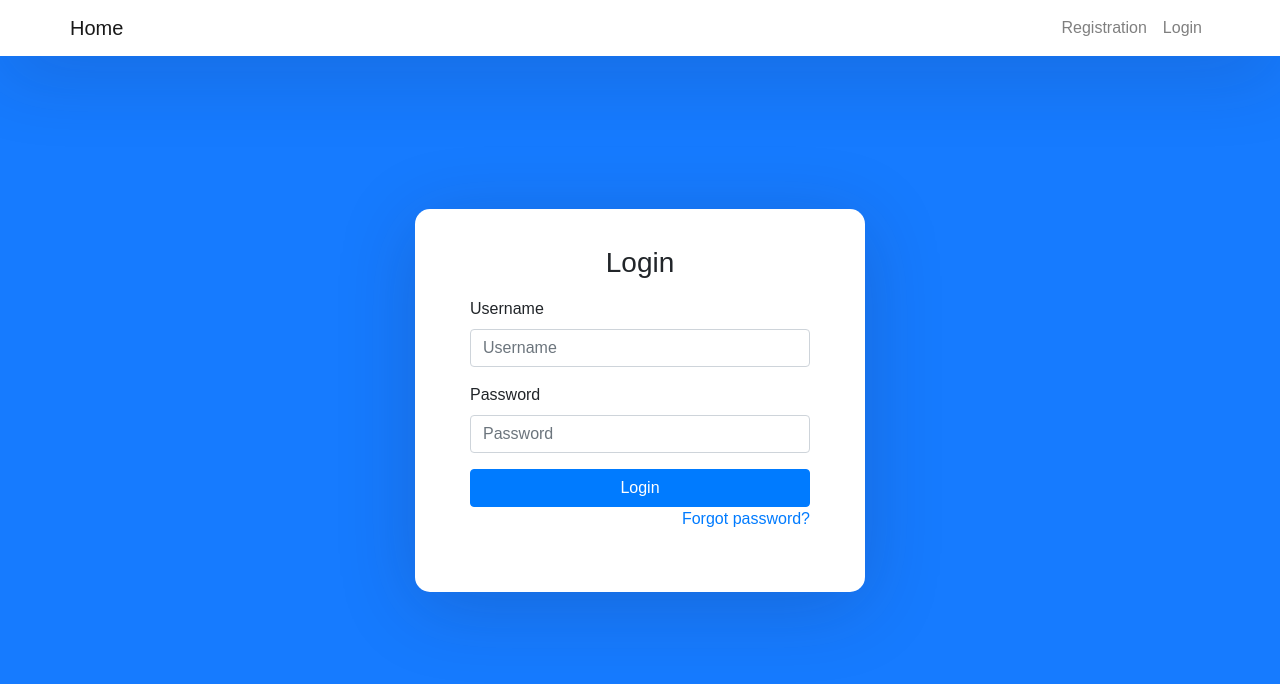
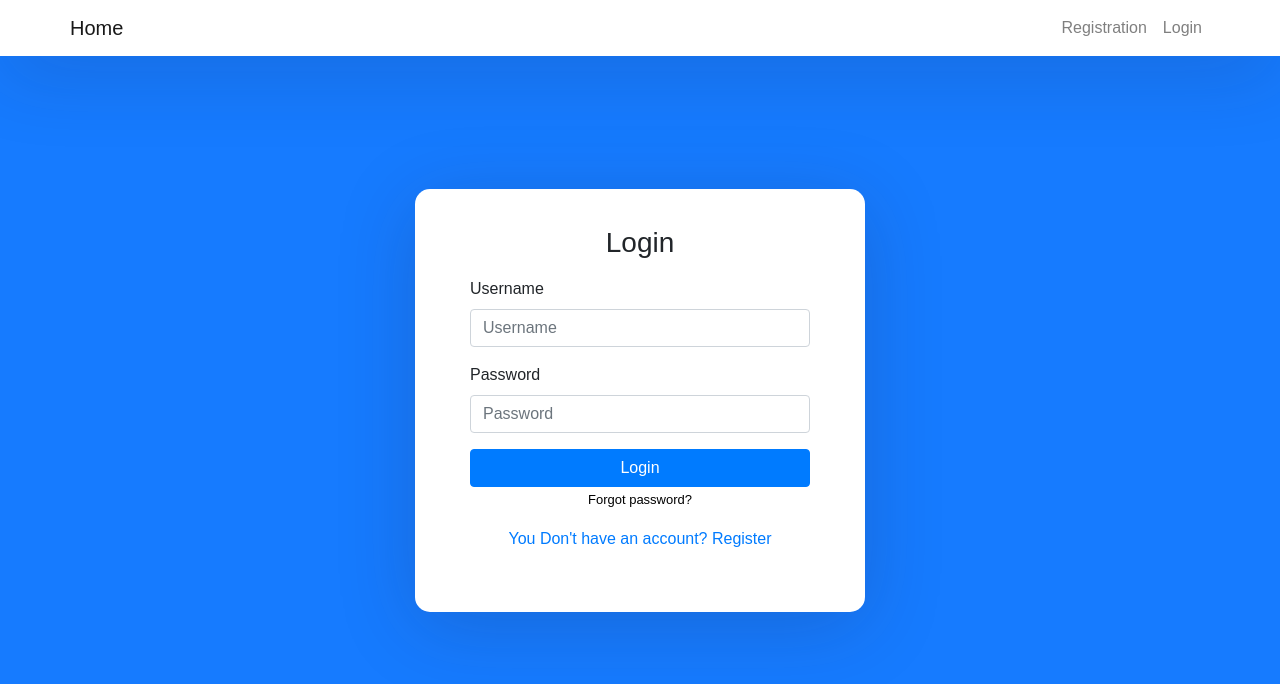
Before and after one commit to OmTaskHeroku/omtask-front, a Vue app: page /login in a window 1280 px wide. Shown: the top 684 px of the page. Built offline with nearby package versions, Linux system fonts and the light colour scheme.

Commit message:
Dodanie linków do przechodzenia pomiędzy pod stronami

```diff
--- a/src/components/LoginMain.vue
+++ b/src/components/LoginMain.vue
@@ -13,8 +13,12 @@
 
   <button class="btn btn-primary btn-block">Login</button>
 
-  <p class="forgot-passwprd text-right">
+  <p class="forgot-password text-center">
     <router-link to="forgot">Forgot password?</router-link>
+  </p>
+
+  <p class="registration text-center">
+    <router-link to="registration">You Don't have an account? Register</router-link>
   </p>
 
 </form>
--- a/src/components/RegistrationMain.vue
+++ b/src/components/RegistrationMain.vue
@@ -40,6 +40,11 @@
     </div>
 
     <button class="btn btn-primary btn-block">Sign up</button>
+
+    <p class="login text-right">
+      <router-link to="login">Already Registered?</router-link>
+    </p>
+
   </form>
   <!-- Default form register -->
 </template>
```
